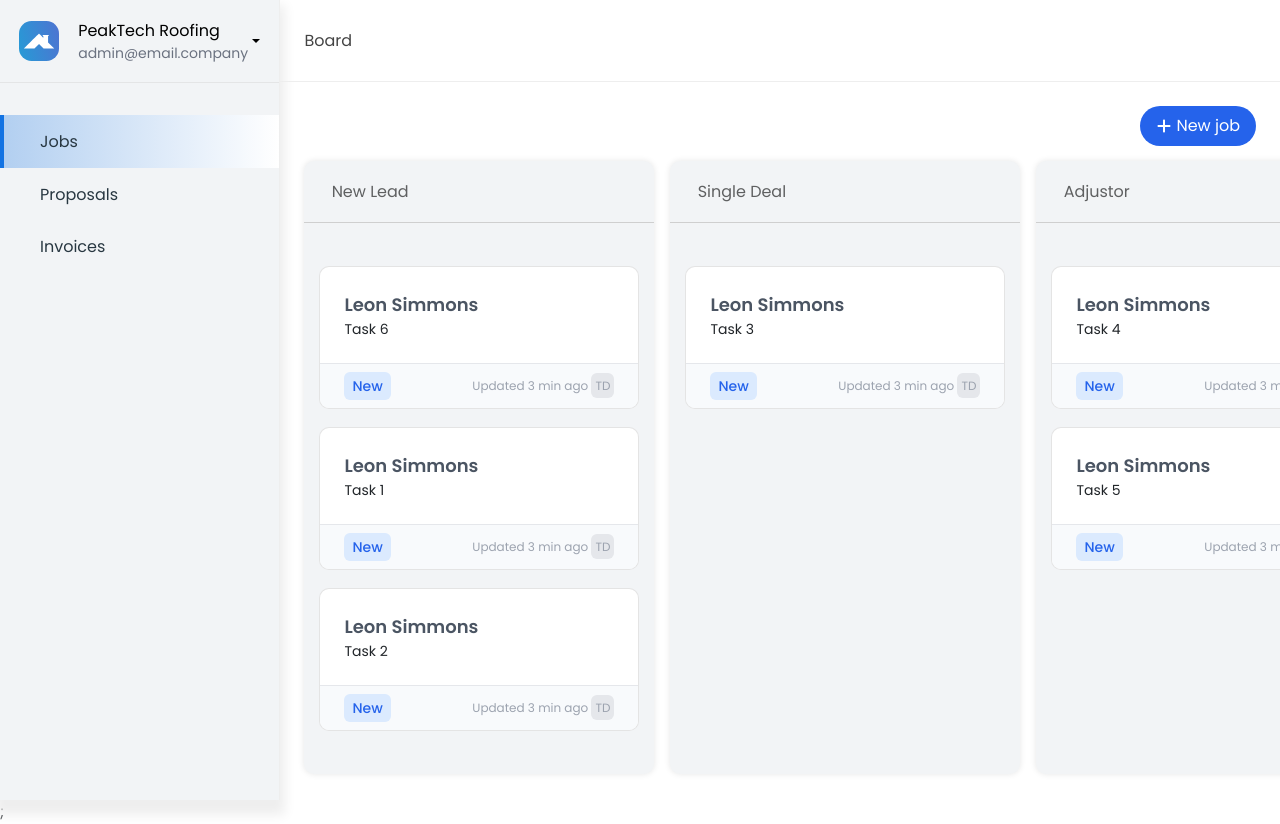
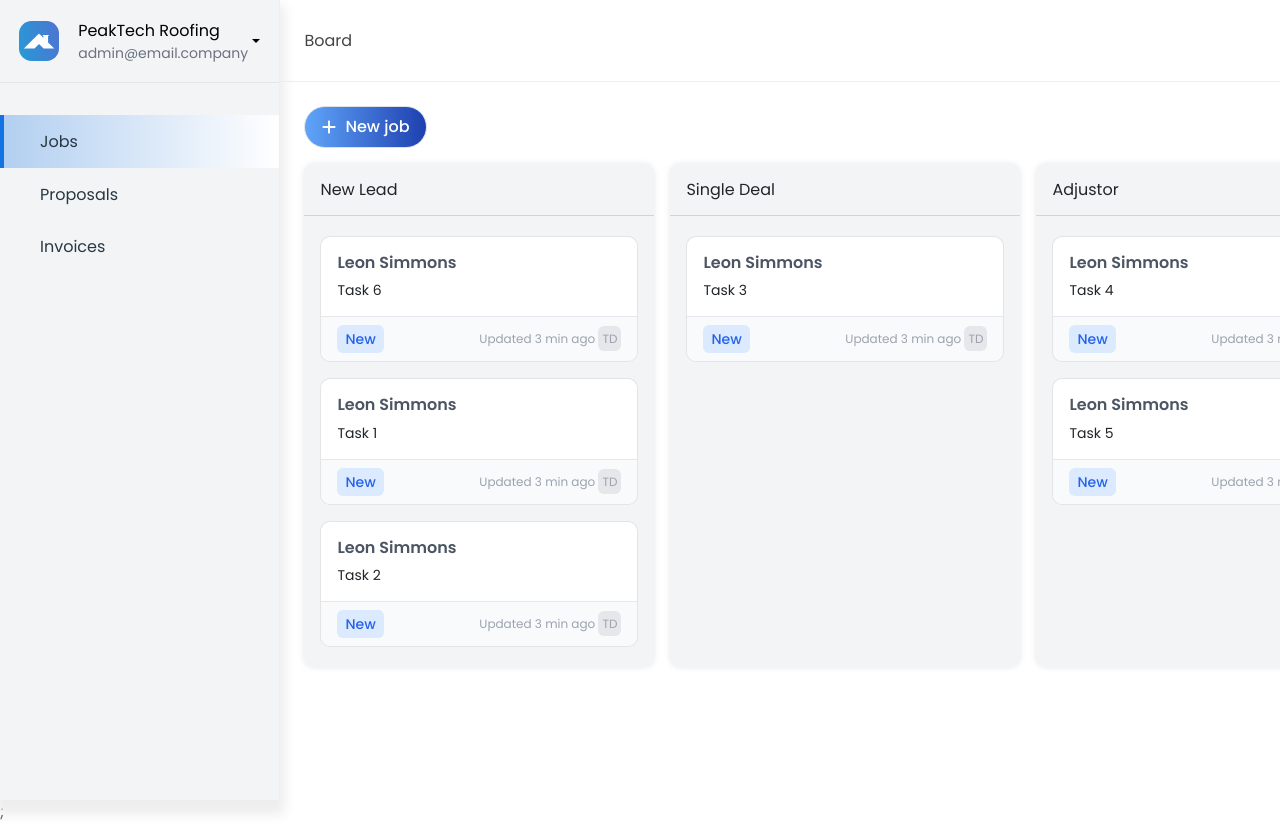
Before and after one commit to Abdulcomsian/peaktek, a React (Vite) app: page / in a window 1280 px wide. Built offline with nearby package versions, Linux system fonts and the light colour scheme.

Commit message:
working on css changes

```diff
--- a/src/Boards/MainBoard/Kanban.jsx
+++ b/src/Boards/MainBoard/Kanban.jsx
@@ -52,17 +52,10 @@ const initialTasks = {
 function KanbanBoard() {
   const [tasks, setTasks] = useState(initialTasks);
   const [columns, setColumns] = useState(initialColumns);
-  const [showModal, setShowModal] = useState(false);
   const [showAddNewJobModal, setAddNewJobModal] = useState(false);
-  const [newCompanyName, setNewCompanyName] = useState("");
-  const [newBoardTitle, setNewBoardTitle] = useState("");
-  // const [showJobDetailModal, setShowJobDetailModal] = useState(false);
-  // const tasks = useSelector(getTasks);
 
   const [isDragging, setIsDragging] = useState(false);
   const [addNewBoard, setAddNewBoard] = useState(false);
-
-  const dispatch = useDispatch();
 
   const sensors = useSensors(
     useSensor(MouseSensor, {
@@ -139,21 +132,8 @@ function KanbanBoard() {
   const handleAddJob = () => {
     setAddNewJobModal((is) => !is);
   };
-  const handleAddBoard = () => {
-    setModalContent(<NewJobModal />);
-  };
-
-  const handleCloseModal = () => {
-    setShowModal(false);
-  };
-
-  function handleShowJobDetailModal() {
-    console.log("DONE");
-    // setShowJobDetailModal((is) => !is);
-  }
 
   const handleAddNewJob = (newJob) => {
-    // dispatch(addJob({ id: 12, content: "componay name" }));
     setTasks((tasks) => ({
       ...tasks,
       newLead: [newJob, ...tasks.newLead],
@@ -182,15 +162,14 @@ function KanbanBoard() {
 
   return (
     <>
+      <button
+        onClick={handleAddJob}
+        className="flex items-center justify-center gap-1 mb-3  bg-gradient-to-r from-blue-400 to-blue-800 text-white font-medium text-base hover:bg-custom-gradient border border-transparent rounded-full px-3 py-2 mr-3 group"
+      >
+        <FaPlus className="text-white mr-1" />
+        New job
+      </button>
       <div className="kanban-container">
-        <button
-          variant="primary"
-          className="btn-add-board px-3 py-2 flex justify-center items-center bg-blue-600 hover:bg-blue-700 rounded-full text-white "
-          onClick={handleAddJob}
-        >
-          <FaPlus className="text-white mr-1" />
-          New job
-        </button>
         <DndContext
           autoScroll={false}
           collisionDetection={closestCenter}
@@ -260,7 +239,7 @@ function DraggableColumn({ id, title, tasks, someoneIsDragging }) {
 
   return (
     <div ref={setNodeRef} style={style} {...attributes} {...listeners}>
-      <h3 className="column-title">{title}</h3>
+      <h3 className="border-b border-gray-300 px-3 py-3 ">{title}</h3>
       <Column
         id={id.replace("column-", "")}
         tasks={tasks}
@@ -276,7 +255,7 @@ function Column({ id, tasks, someoneIsDragging }) {
   return (
     <>
       {tasks.length > 0 ? (
-        <div ref={setNodeRef} className="task-list">
+        <div ref={setNodeRef} className="flex flex-col gap-2 p-3">
           <SortableContext
             id={id}
             items={tasks}
@@ -346,14 +325,14 @@ function Task({ id, content, someoneIsDragging }) {
           handleTaskClick(content);
         }}
       >
-        <div className="p-4">
-          <h1 className="text-lg font-semibold text-gray-600 hover:text-blue-700">
+        <div className="p-3">
+          <h1 className="text-md font-semibold text-gray-600 mb-2 hover:text-blue-700">
             Leon Simmons
           </h1>
           <p className=" text-sm">{content}</p>
         </div>
         <div className="border-b border-gray-200" />
-        <div className="flex justify-between items-center px-4 py-2 bg-slate-50">
+        <div className="flex justify-between items-center px-3 py-2 bg-slate-50">
           <div className="bg-blue-100 text-sm text-blue-600 px-2 py-1 font-medium  rounded">
             New
           </div>
--- a/src/Boards/MainBoard/kanban.css
+++ b/src/Boards/MainBoard/kanban.css
@@ -50,20 +50,7 @@
     padding-block: 2rem;
 }
 
-.column-title{
-    border-bottom: 1px solid #cfcfcf;
-    color: #5f6061;
-    padding: 1.3rem;
-    padding-inline: 1.7rem;
-    /* background: white; */
-}
-.task-list{
-    margin-block: 1.5rem;
-    display: flex;
-    flex-direction: column;
-    gap: 10px;
-    padding: 15px;
-}
+
 .task-card:hover{
     box-shadow: 0 0 9px -2px #cfcfcf;
 }
--- a/src/Boards/TabComponent.jsx
+++ b/src/Boards/TabComponent.jsx
@@ -58,7 +58,13 @@ const TabComponent = ({ selectedTask }) => {
     };
   }, []);
 
-  const testData = [
+  const tabsData = [
+    {
+      headerData: {
+        title: "Job Detail",
+      },
+      component: <JobDetailFormComponent />,
+    },
     {
       headerData: {
         title: "Customer Agreement",
@@ -80,12 +86,6 @@ const TabComponent = ({ selectedTask }) => {
         children: "Create Material Order",
       },
     },
-    {
-      headerData: {
-        title: "Job Detail",
-      },
-      component: <JobDetailFormComponent />,
-    },
   ];
 
   return (
@@ -103,9 +103,9 @@ const TabComponent = ({ selectedTask }) => {
       </div>
       <div className="flex justify-between">
         <div className="tab-pan-container flex-shrink-0 basis-2/3">
-          {testData.map((data, index) => {
+          {tabsData.map((data, index) => {
             const { title, to, children } = data.headerData;
-            console.log(title, to, children);
+
             // const currentRef = (sectionRefs.current[index] = el
             return (
               <TabSection index={index}>
--- a/src/Boards/tabComponent.css
+++ b/src/Boards/tabComponent.css
@@ -10,7 +10,7 @@
 }
 
 .tab-pan-container{
-    height: 45vh;
+    /* height: 100; */
     overflow-y: auto;
     display: flex;
     flex-direction: column;
--- a/src/components/Modals/JobDetailModal.jsx
+++ b/src/components/Modals/JobDetailModal.jsx
@@ -13,7 +13,7 @@ function JobDetailModal({ onClick, open, onCancel, onOk, selectedTask }) {
       onOk={onOk}
       className="w-full"
       footer={null}
-      width="90%"
+      width="95%"
       height="80vh"
     >
       <TabComponent selectedTask={selectedTask} />
```
